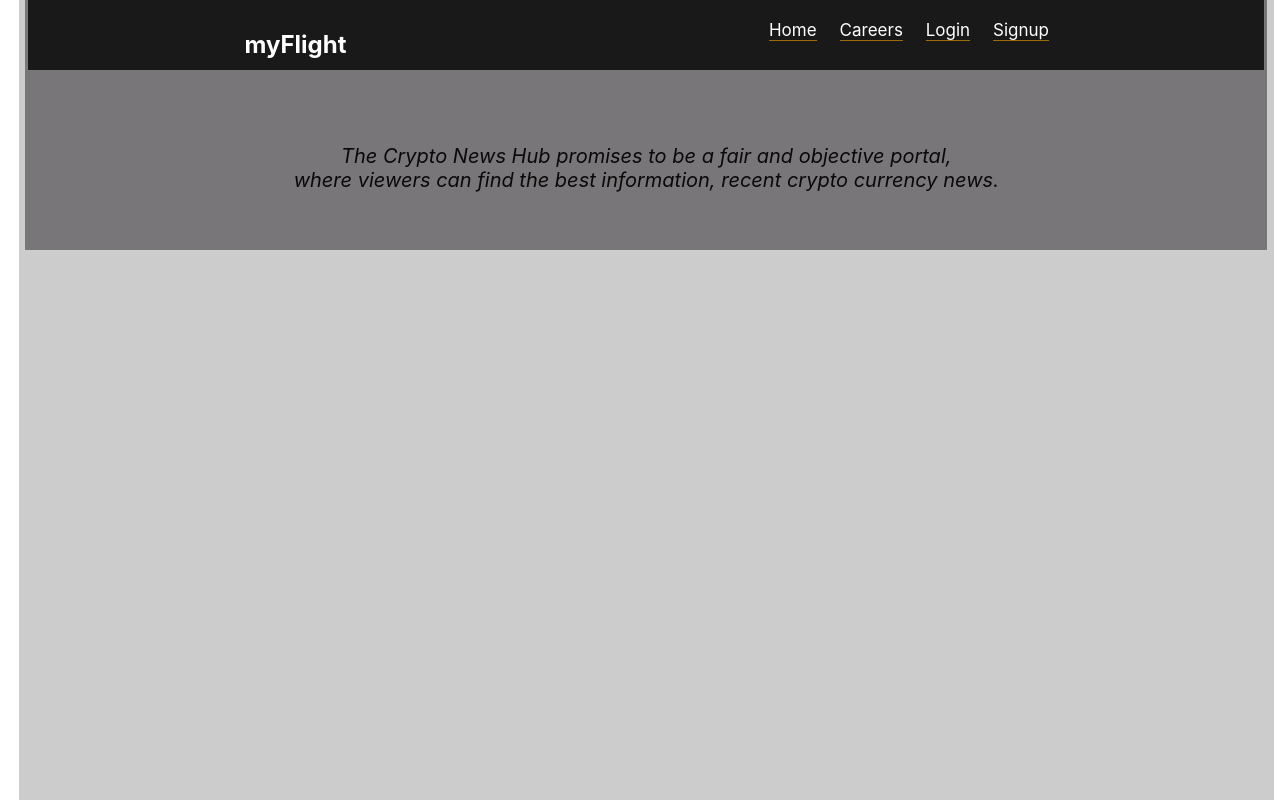
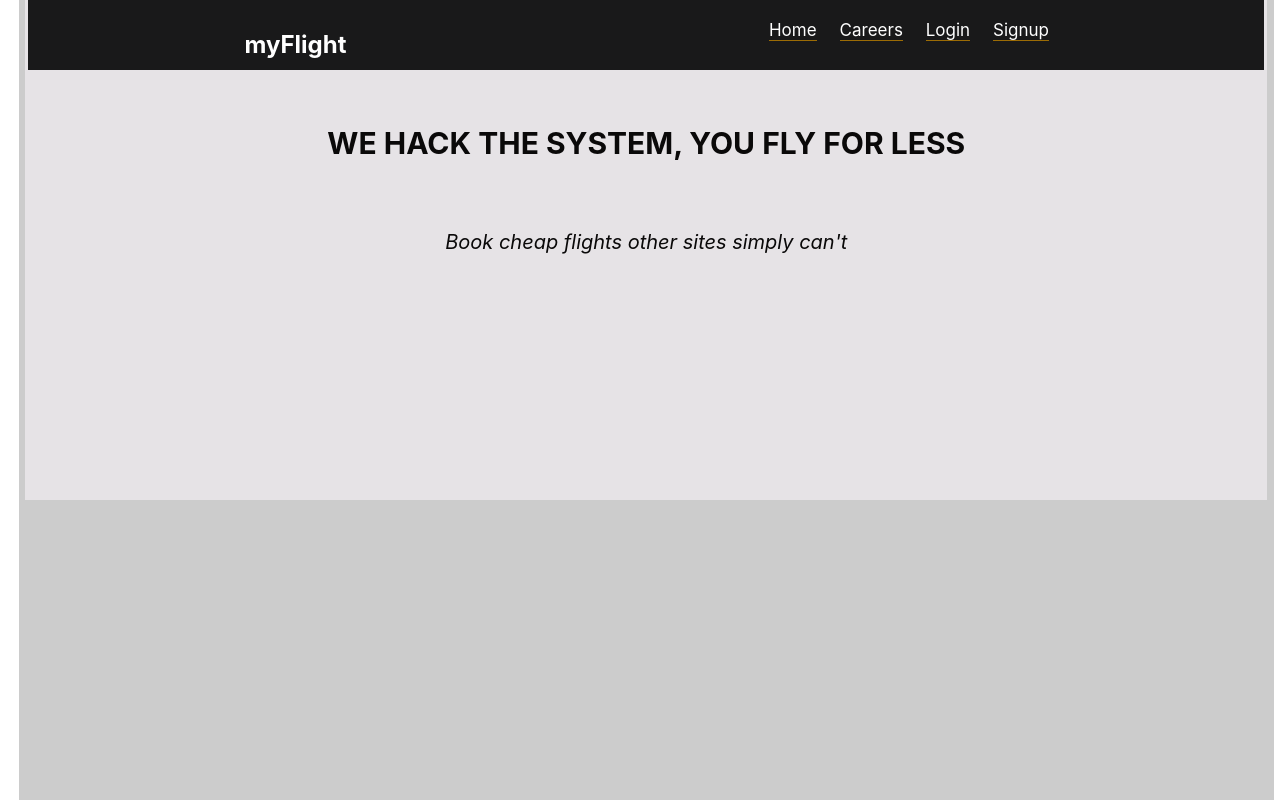
Before and after one commit to Dev-GNM/my-flight, a React (Create React App) app in the folder myflight-client/: page / in a window 1280 px wide. Built offline with nearby package versions, Linux system fonts and the light colour scheme.

Commit message:
added slider

```diff
--- a/myflight-client/src/App.css
+++ b/myflight-client/src/App.css
@@ -81,9 +81,9 @@ a {
 
 /* Slider */
 #slide-text {
-  height: 150px;
+  height: 400px;
   width: 99%;
-  background-color: rgba(78, 74, 78, 0.664);
+  background-color: rgba(243, 239, 243, 0.664);
   text-align: center;
   padding-top: 8%;
   color: rgb(10, 9, 9);
--- a/myflight-client/src/components/Slider.js
+++ b/myflight-client/src/components/Slider.js
@@ -3,9 +3,8 @@ import React from 'react';
  function Slider() {
     return (
         <div id="slide-text">
-            <em><p>The Crypto News Hub promises to be a fair and objective portal, <br></br>
-            where viewers can find the best information, recent crypto currency news.<br></br>
-            </p></em>
+            <h2>WE HACK THE SYSTEM, YOU FLY FOR LESS</h2>
+            <em><p>Book cheap flights other sites simply can't </p></em>
         </div>
     );
 }
```
